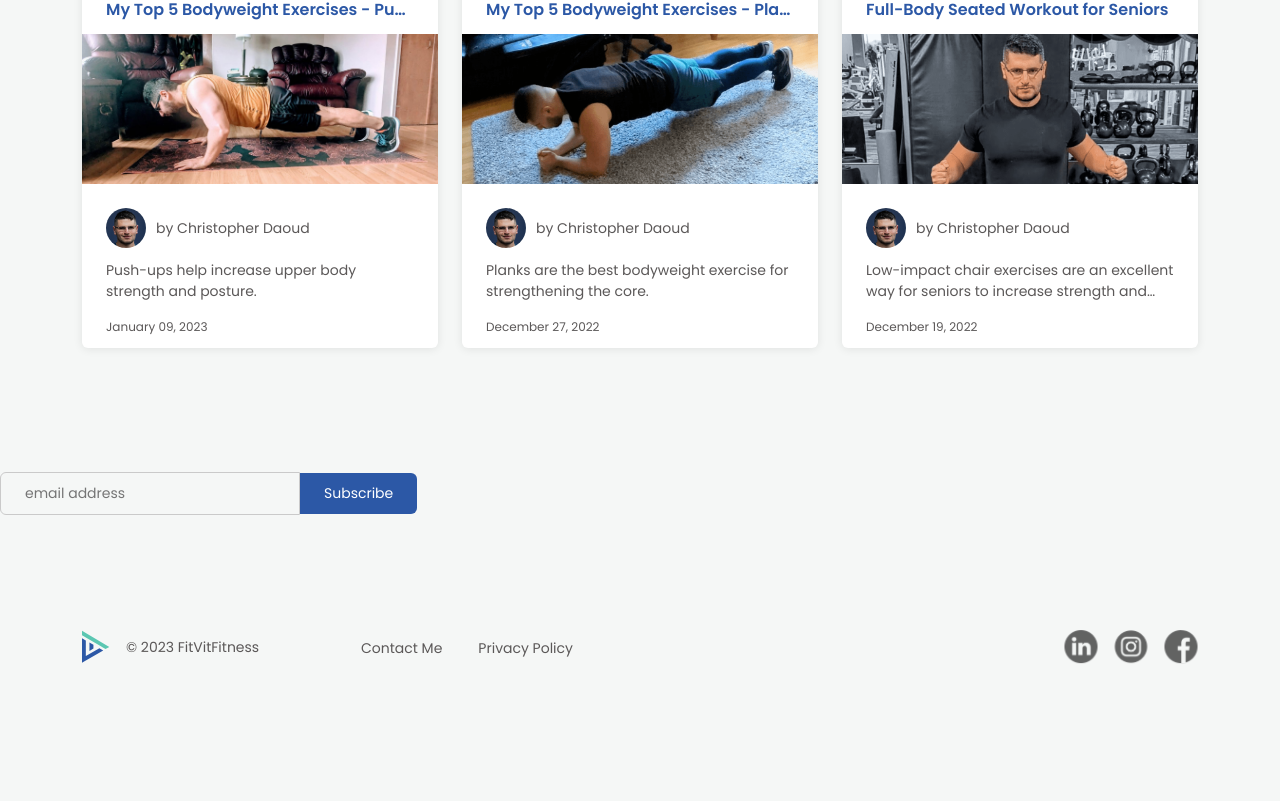
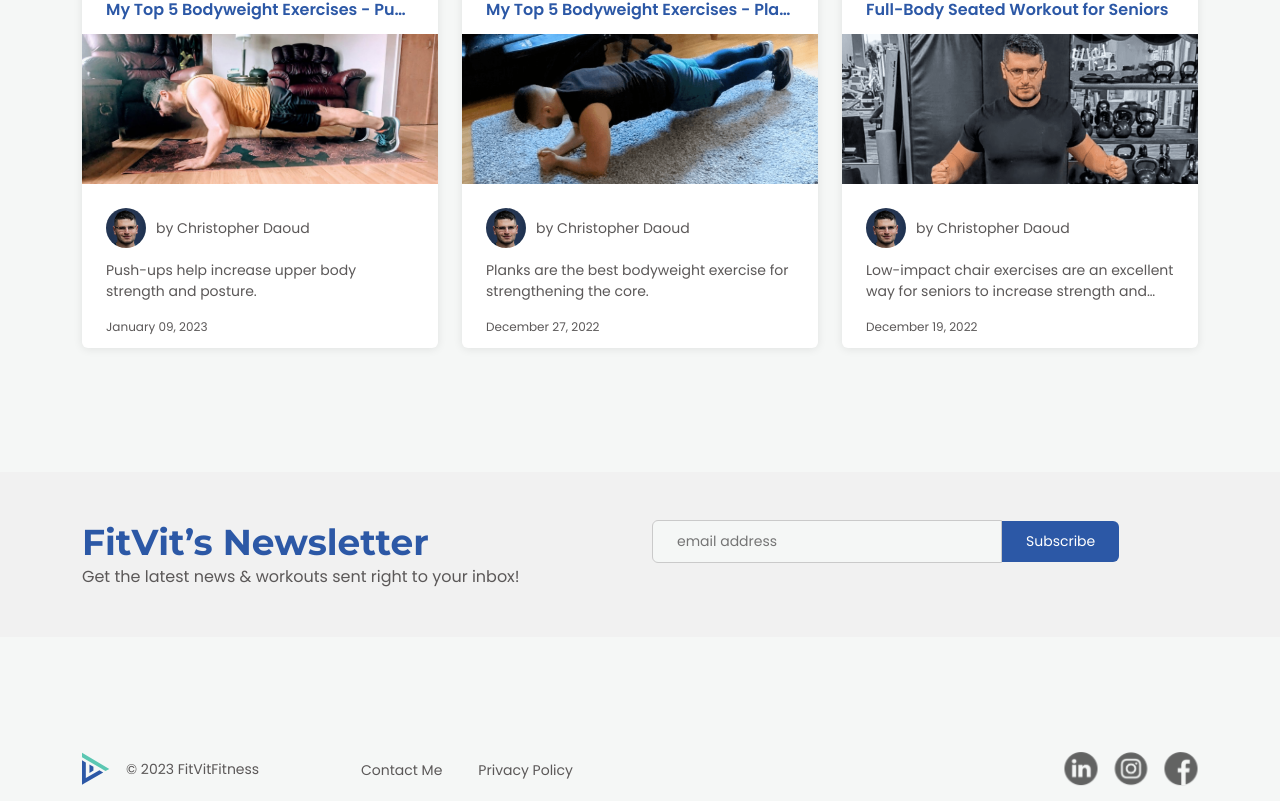
Before and after one commit to JGSolutions/fitvitfitness, a Next.js app: page / in a window 1280 px wide. Shown: the part 2012-2813 px from the top of the page. Before the commit the page ends 2691 px from the top, so only its background shows below. Built offline with nearby package versions, Linux system fonts and the light colour scheme.

Commit message:
styled homepage container

```diff
--- a/components/newsletter-form/Newsletter.module.css
+++ b/components/newsletter-form/Newsletter.module.css
@@ -1,7 +1,7 @@
 .inputField {
   padding: 10px 24px;
   width: 100%;
-  max-width: 300px;
+  max-width: 350px;
   background: #F5F7F6;
   border: 1px solid #CACACA;
   border-radius: 6px 0px 0px 6px;
--- a/pages/index.tsx
+++ b/pages/index.tsx
@@ -165,8 +165,19 @@ export default function Home({ getRecentPosts, AUDIENCE_ID, API_KEY, DATACENTER
 						</div>
 					</section>
 
-					<section>
-						<NewsletterForm />
+					<section className={`${styles.newsletterSection}`}>
+						<div className="container-lg">
+							<div className="row">
+								<div className="col">
+									<h2 className={styles.subTitles}>FitVit’s Newsletter</h2>
+									<p>Get the latest news & workouts sent right to your inbox! </p>
+								</div>
+
+								<div className="col">
+									<NewsletterForm />
+								</div>
+							</div>
+						</div>
 					</section>
 				</main>
 
--- a/styles/Home.module.css
+++ b/styles/Home.module.css
@@ -98,6 +98,11 @@
     margin-bottom: var(--padding-large);
 }
 
+.newsletterSection {
+	padding: var(--fs-xl) 0;
+	background-color: #F1F1F1;
+}
+
 @media (max-width: 800px) {
 	.main {
 		margin-top: 50px;
```
